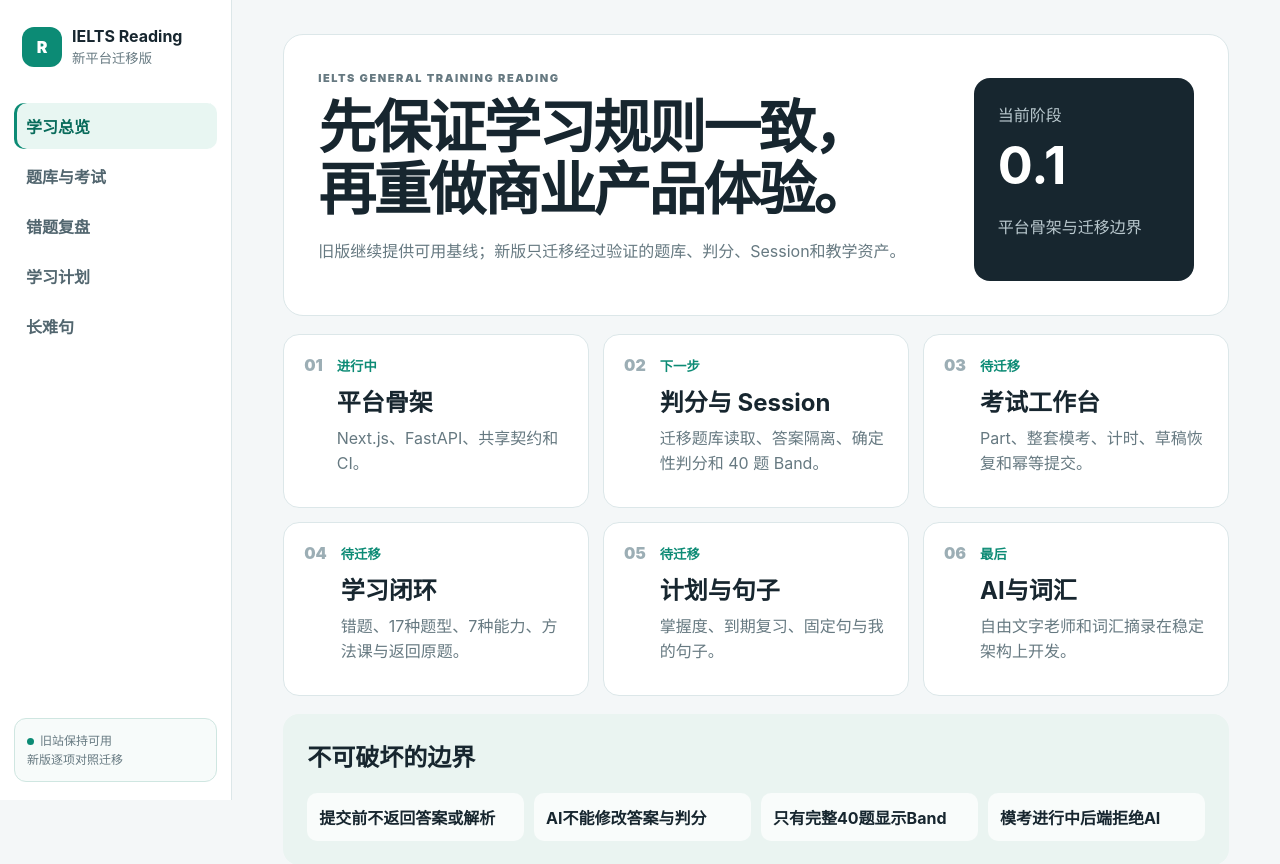
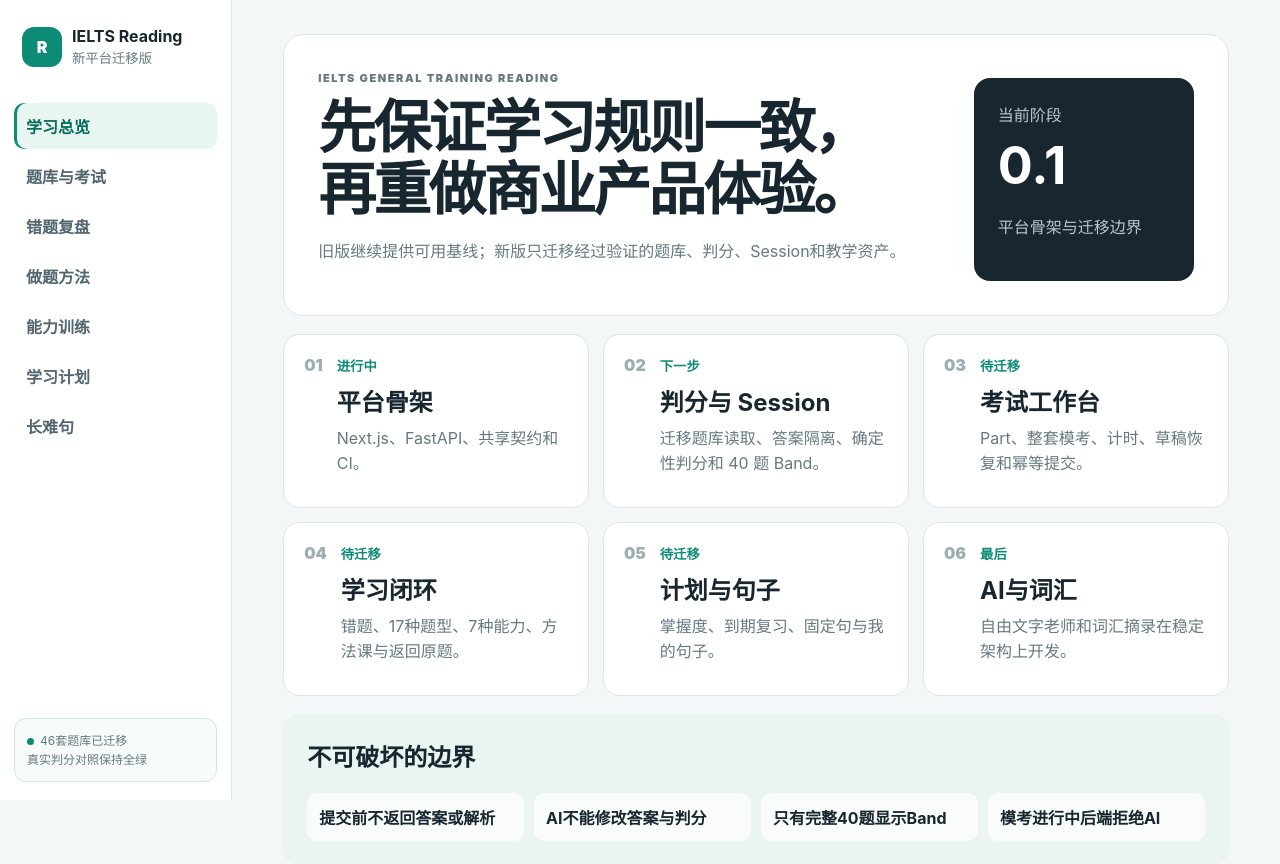
Before and after one commit to 790423127-cloud/ielts-reading-platform, a Next.js app in the folder apps/web/: page / in a window 1280 px wide. Shown: the top 864 px of the page. Built offline with nearby package versions, Linux system fonts and the light colour scheme.

Commit message:
加入做题方法和能力训练正式导航

```diff
--- a/apps/web/components/AppShell.tsx
+++ b/apps/web/components/AppShell.tsx
@@ -8,6 +8,8 @@ const NAV_ITEMS = [
   { href: "/", label: "学习总览" },
   { href: "/practice", label: "题库与考试" },
   { href: "/review", label: "错题复盘" },
+  { href: "/methods", label: "做题方法" },
+  { href: "/ability", label: "能力训练" },
   { href: "/plan", label: "学习计划" },
   { href: "/sentences", label: "长难句" }
 ] as const;
@@ -31,7 +33,7 @@ export default function AppShell({ children }: { children: ReactNode }) {
             );
           })}
         </nav>
-        <div className="migration-badge"><span />旧站保持可用<br />新版逐项对照迁移</div>
+        <div className="migration-badge"><span />46套题库已迁移<br />真实判分对照保持全绿</div>
       </aside>
       <main className="page-stage">{children}</main>
     </div>
```
